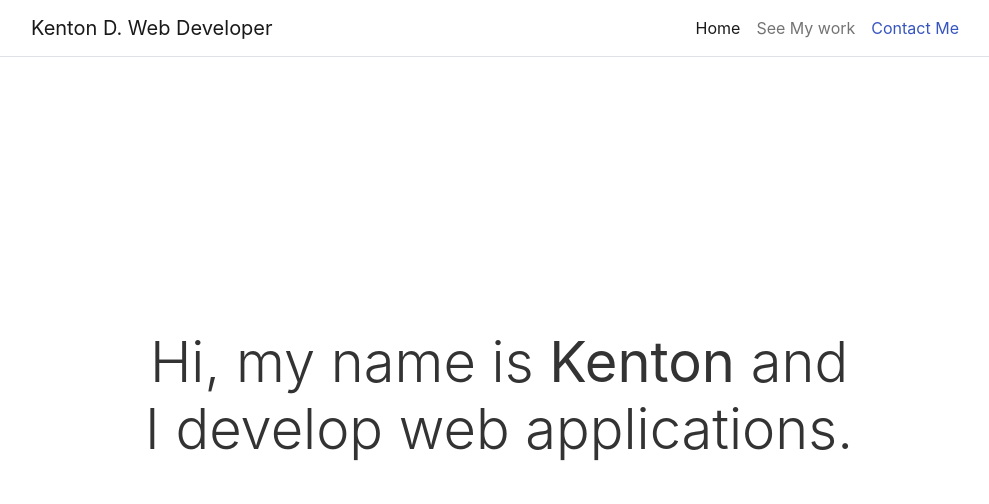
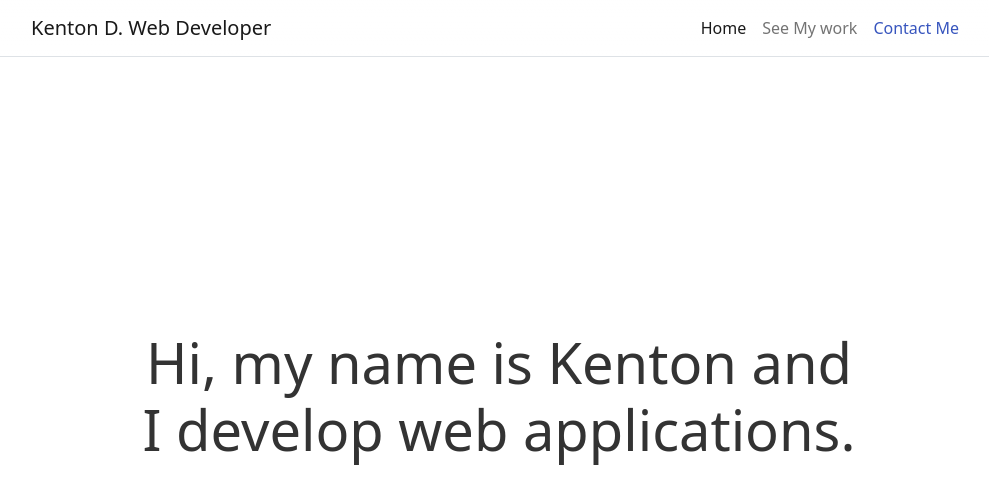
Before and after one commit to kduprey/kentonduprey-site, a Next.js app: page / in a window 1280 px wide. Shown: the top 504 px of the page, without its empty margins (141-1130 px from the left). Built offline with nearby package versions, Linux system fonts and the light colour scheme.

Commit message:
edited font varible

```diff
--- a/styles/globals.scss
+++ b/styles/globals.scss
@@ -1,35 +1,11 @@
-// Toggle global options
 $enable-gradients: true;
 $enable-shadows: true;
 
-// Customize some defaults
 $body-color: #333;
-// $body-bg: #fff;
-// $border-radius: .4rem;
-// $success: #7952b3;
 $blue: #3755be;
 
+$font-family-sans-serif: system-ui, -apple-system, "Segoe UI", Roboto,
+	"Helvetica Neue", Arial, "Noto Sans", "Liberation Sans", sans-serif,
+	"Apple Color Emoji", "Segoe UI Emoji", "Segoe UI Symbol", "Noto Color Emoji";
+
 @import "../node_modules/bootstrap/scss/bootstrap";
-
-html,
-body {
-	padding: 0;
-	margin: 0;
-	font-family: -apple-system, BlinkMacSystemFont, Segoe UI, Roboto, Oxygen,
-		Ubuntu, Cantarell, Fira Sans, Droid Sans, Helvetica Neue, sans-serif;
-}
-
-a {
-	color: inherit;
-	text-decoration: none;
-}
-
-* {
-	box-sizing: border-box;
-}
-
-.btn-white {
-	color: $blue;
-	background: white;
-	box-shadow: inset;
-}
```
